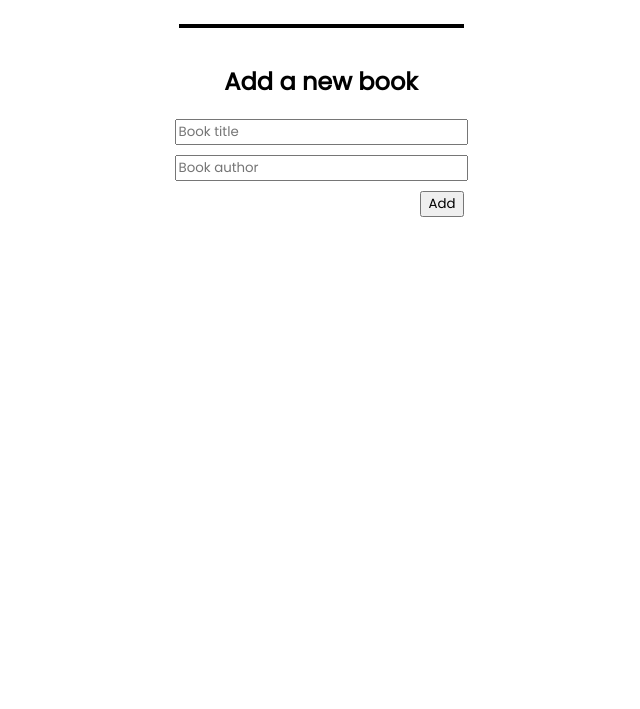
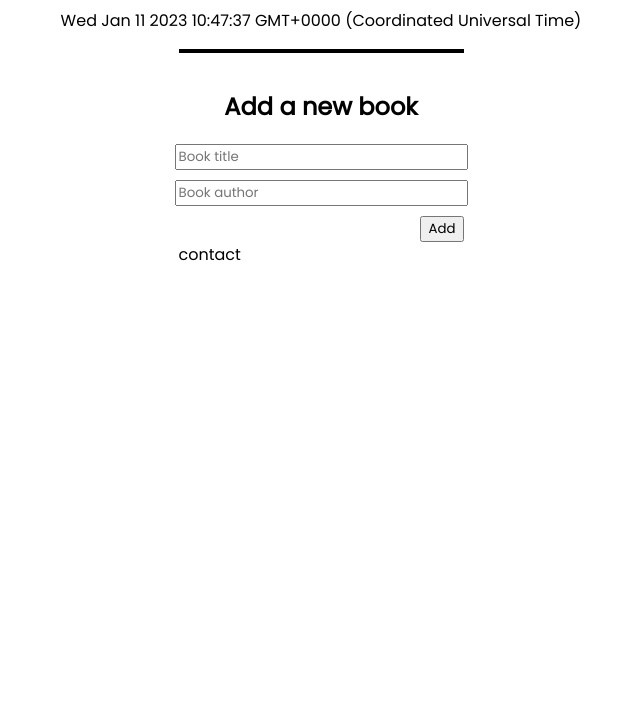
Before and after one commit to wickathou/awesome-books, a website: page index.html in a window 1280 px wide. Shown: the part 91-800 px from the top of the page, without its empty margins (327-967 px from the left). Drawn offline with Linux system fonts and the light colour scheme; a web font is replaced by a local one.

Commit message:
Added: time DOM element updater with live time data section for contact

```diff
--- a/app.js
+++ b/app.js
@@ -103,3 +103,12 @@ addButton.addEventListener(('click'), ((e) => {
     newBookTitle.value = '';
   }
 }));
+
+const currentTimeElement = document.getElementById('current-time')
+
+function timeTrackUpdate() {
+  let currentTime = new Date()
+  currentTimeElement.textContent = currentTime;
+}
+
+setInterval(timeTrackUpdate, 1000);
--- a/index.html
+++ b/index.html
@@ -10,6 +10,7 @@
 <body>
   <header>
     <h1>All awesome books</h1>
+    <span id="current-time"></span>
   </header>
   <main>
     <section class="books-stored">
@@ -26,6 +27,9 @@
         </form>
       </div>
     </section>
+    <section>
+      contact
+    </section>
   </main>
   <footer></footer>
   <script src="/app.js"></script>
```
